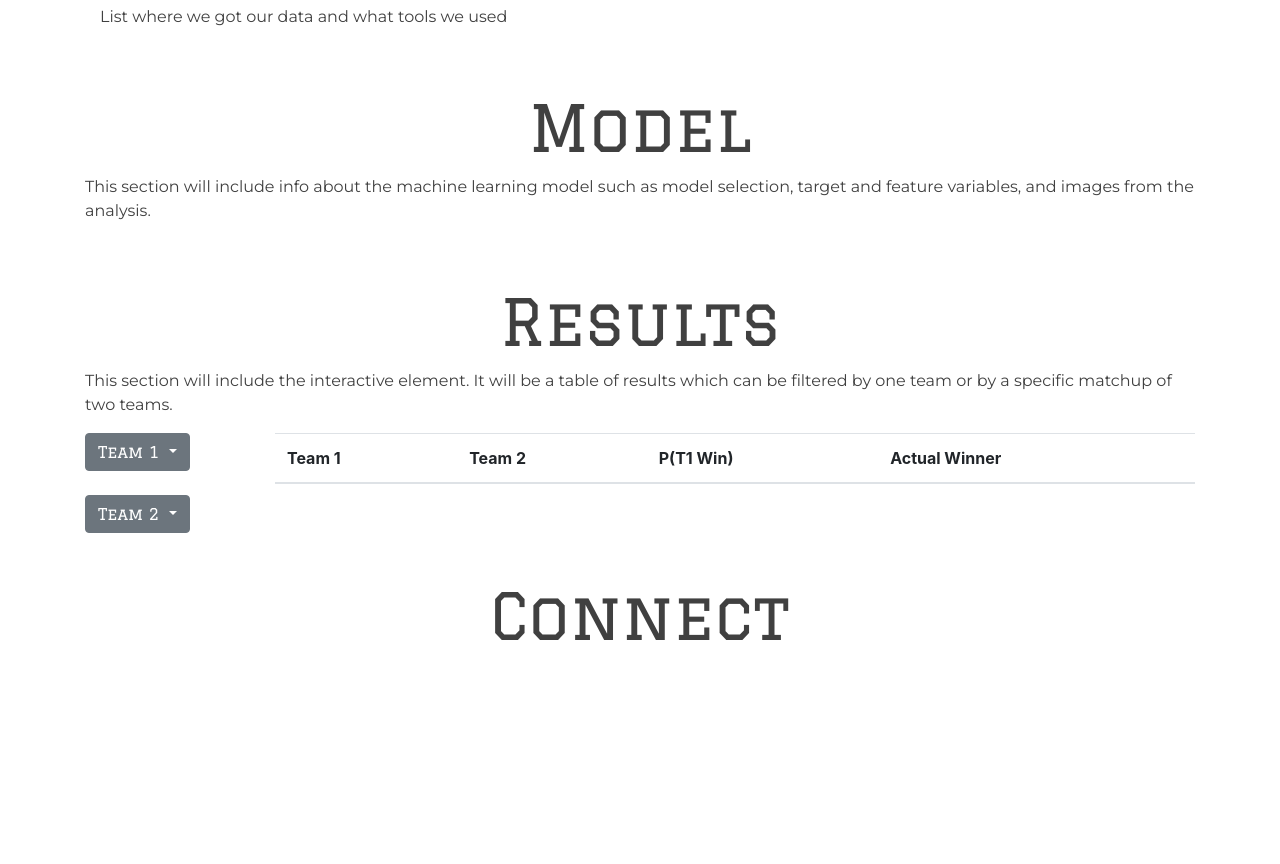
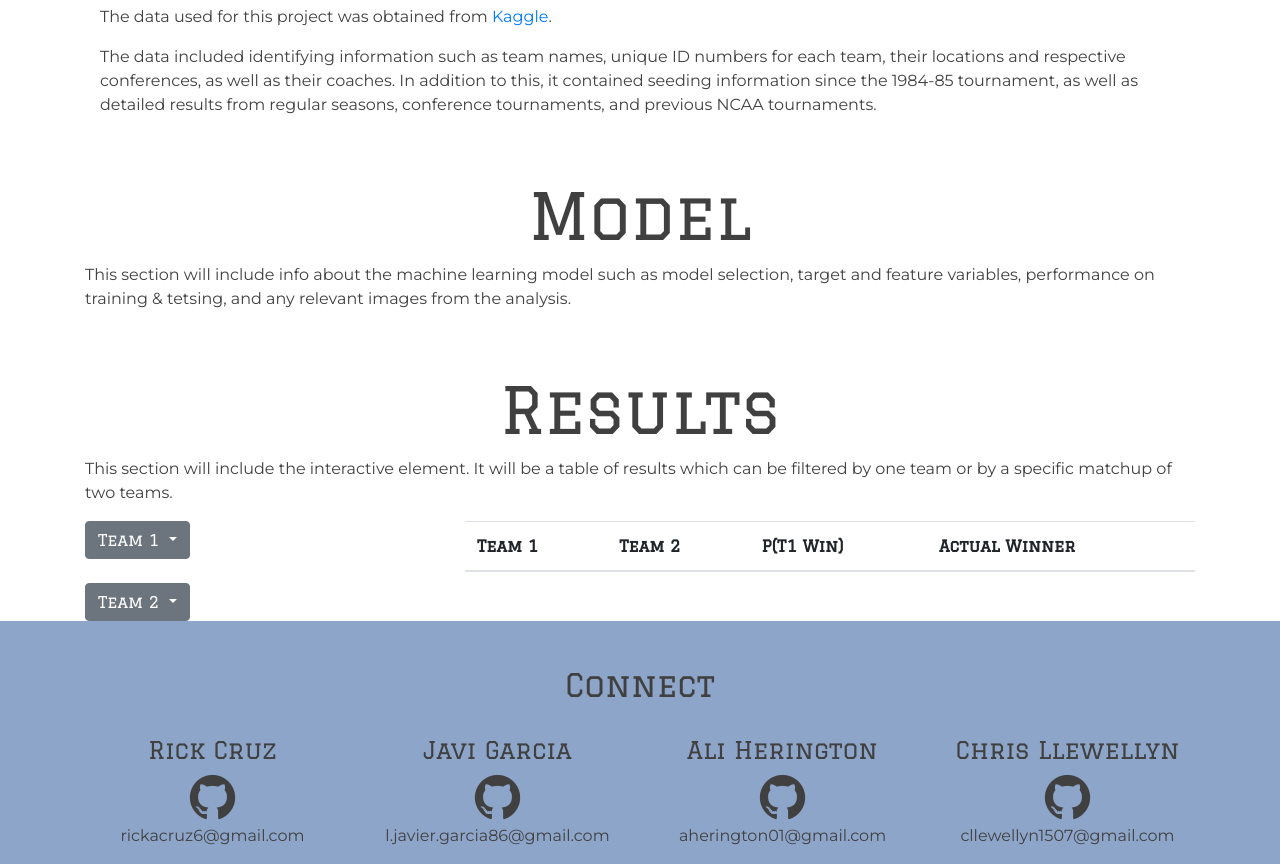
Before and after one commit to racruz25/group_project, a plain HTML site: page index.html in a window 1280 px wide. Shown: the part 1496-2360 px from the top of the page. Before the commit the page ends 2158 px from the top, so only its background shows below. Drawn offline with nearby package versions, Linux system fonts and the light colour scheme.

Commit message:
all but tool icons

```diff
--- a/assets/css/styles.css
+++ b/assets/css/styles.css
@@ -84,3 +84,26 @@ section {
 .dropdown-menu {
     font-family: 'Montserrat', sans-serif;
 }
+
+.table th {
+    font-family: 'Graduate', cursive;
+}
+
+.tbody {
+    font-family: 'Montserrat', sans-serif;
+}
+
+#connect {
+    background-color:#8da5c9;
+}
+
+#connect a {
+    font-size: 3em;
+    color: #404040;
+}
+
+#connect a:hover {
+    font-size: 3em;
+    color: #f1f1f1;
+    text-decoration-line: none;
+}
--- a/index.html
+++ b/index.html
@@ -14,6 +14,9 @@
     <!-- Google Fonts -->
     <link href="https://fonts.googleapis.com/css2?family=Graduate&display=swap" rel="stylesheet">
     <link href="https://fonts.googleapis.com/css2?family=Montserrat:ital,wght@0,300;0,400;0,500;0,600;0,700;1,300;1,400&display=swap" rel="stylesheet">
+
+    <!-- Devicon -->
+    <link rel="stylesheet" href="https://cdn.jsdelivr.net/gh/devicons/devicon@v2.15.1/devicon.min.css">
 
     <!-- CSS  -->
     <link href="assets/css/styles.css" type="text/css" rel="stylesheet"/>
@@ -79,7 +82,12 @@
                     </div>
                 </div>
                 <h2>Data & Tools</h2>
-                <p>List where we got our data and what tools we used</p>
+                <p>The data used for this project was obtained from <a href="https://www.kaggle.com/competitions/mens-march-mania-2022/data" target="_blank">Kaggle</a>.</p>
+                <p>The data included identifying information such as team names, unique ID numbers for each team, their locations and
+                    respective conferences, as well as their coaches. In addition to this, it contained seeding information since
+                    the 1984-85 tournament, as well as detailed results from regular seasons, conference tournaments, and previous NCAA
+                    tournaments.
+                    </p>
             </div>
         </div>
     </section>
@@ -94,7 +102,7 @@
             <div class="row">
                 <div class="col-12">
                     <p>This section will include info about the machine learning model such as model selection,
-                     target and feature variables, and images from the analysis.</p>
+                     target and feature variables, performance on training & tetsing, and any relevant images from the analysis.</p>
                 </div>
             </div>
         </div>
@@ -114,7 +122,7 @@
                 </div>
             </div>
             <div class="row">
-                <div class="col-12 col-md-2">
+                <div class="col-12 col-md-4">
                     <div class="dropdown">
                         <button class="btn btn-secondary dropdown-toggle" type="button" id="dropdownMenuButton" data-toggle="dropdown" aria-haspopup="true" aria-expanded="false">
                           Team 1
@@ -139,7 +147,7 @@
                         </div>
                     </div>
                 </div>
-                <div class="col-12 col-md-10">
+                <div class="col-12 col-md-8">
                     <table class="table table-striped">
                         <thead>
                             <tr>
@@ -159,8 +167,31 @@
     <section id="connect">
         <div class="container">
             <div class="row">
-                <div class="col-12">
-                    <h1>Connect</h1>
+                <div class="col-12 text-center">
+                    <h2>Connect</h2>
+                </div>
+            </div>
+            <br>
+            <div class="row">
+                <div class="col-12 col-md-3 text-center">
+                    <h4>Rick Cruz</h4>
+                    <a class="devicon-github-original" href="https://github.com/racruz25" target="_blank"></a>
+                    <p>rickacruz6@gmail.com</p>
+                </div>
+                <div class="col-12 col-md-3 text-center">
+                    <h4>Javi Garcia</h4>
+                    <a class="devicon-github-original" href="https://github.com/l-javier-garcia" target="_blank"></a>
+                    <p>l.javier.garcia86@gmail.com</p>
+                </div>
+                <div class="col-12 col-md-3 text-center">
+                    <h4>Ali Herington</h4>
+                    <a class="devicon-github-original" href="https://github.com/alilynnh" target="_blank"></a>
+                    <p>aherington01@gmail.com</p>
+                </div>
+                <div class="col-12 col-md-3 text-center">
+                    <h4>Chris Llewellyn</h4>
+                    <a class="devicon-github-original" href="https://github.com/chllrisll" target="_blank"></a>
+                    <p>cllewellyn1507@gmail.com</p>
                 </div>
             </div>
         </div>
```
